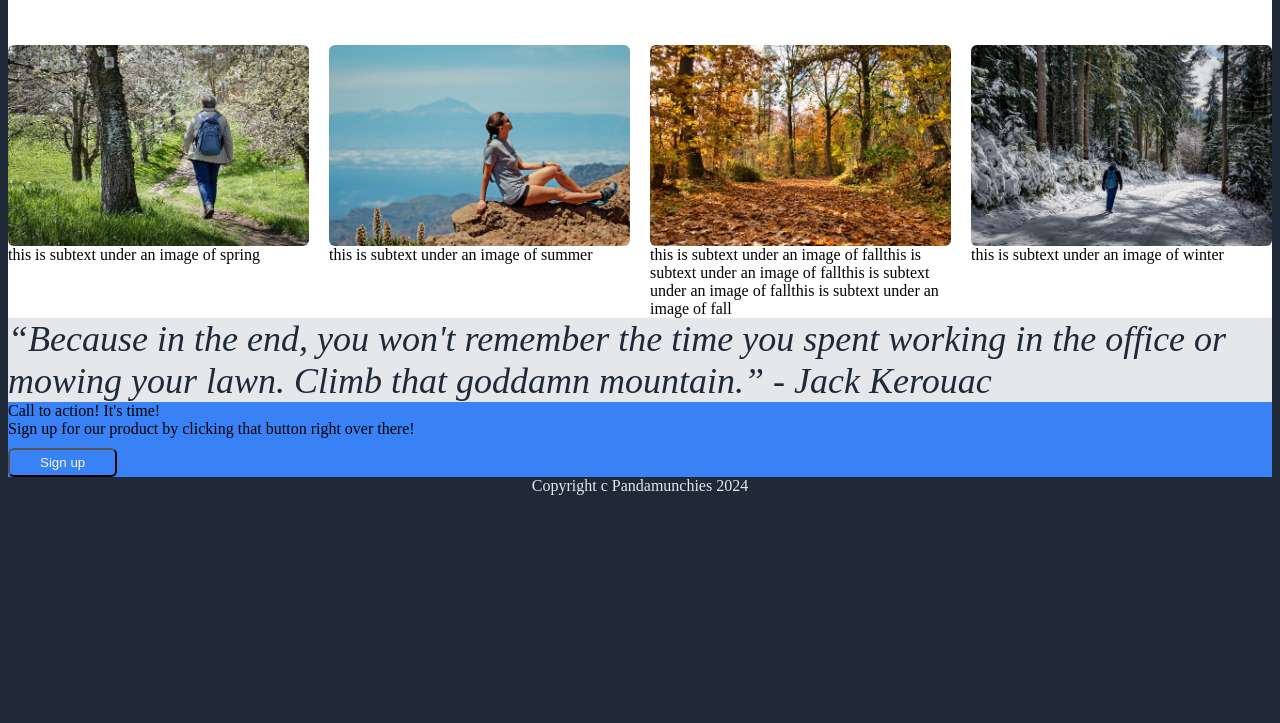
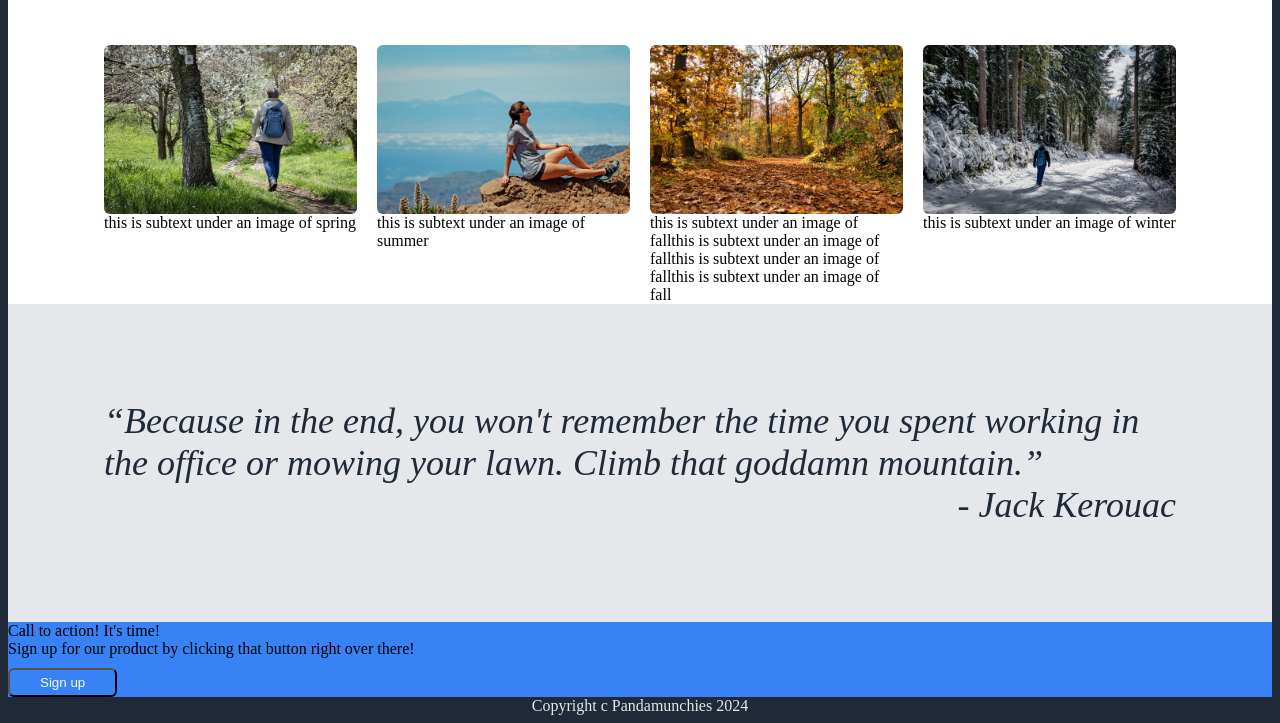
Before and after one commit to Pandamunchies/landing-page, a plain HTML site: page landing-page/index.html in a window 1280 px wide. Shown: the part 496-1219 px from the top of the page. Before the commit the page ends 999 px from the top, so only its background shows below. Drawn offline with Linux system fonts and the light colour scheme.

Commit message:
Complete quote style

```diff
--- a/landing-page/index.html
+++ b/landing-page/index.html
@@ -53,7 +53,8 @@
             </div>
         </div>
         <div class="quote">
-            “Because in the end, you won't remember the time you spent working in the office or mowing your lawn. Climb that goddamn mountain.” - Jack Kerouac
+            “Because in the end, you won't remember the time you spent working in the office or mowing your lawn. Climb that goddamn mountain.”
+            <div class="author">- Jack Kerouac</div>
         </div>
         <div class="sign-up-banner">
             <div class="banner-header">
--- a/landing-page/style/style.css
+++ b/landing-page/style/style.css
@@ -70,6 +70,7 @@ button{
 }
 .information-images{
     display:flex;
+    padding:0 96px;
     gap: 20px;
 }
 .information-cards{
@@ -88,8 +89,13 @@ button{
     background-color: #E5E7EB;
     font-size: 36px;
     font-style: italic;
-    font-weight: light;
+    font-weight: lighter;
     color: #1F2937;
+    padding: 96px;
+}
+.author{
+    display:flex;
+    justify-content:flex-end;
 }
 .sign-up-banner{
     background-color: #3882f6;
```
